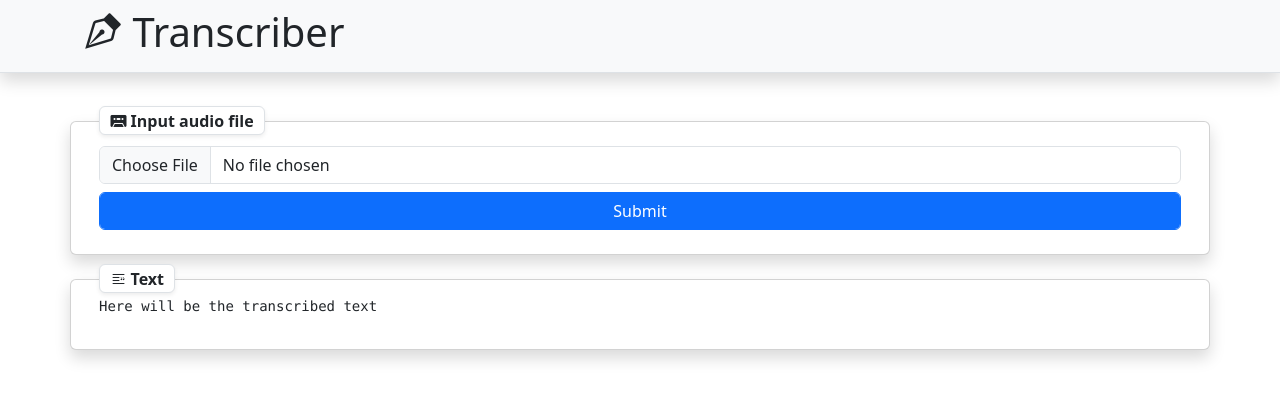
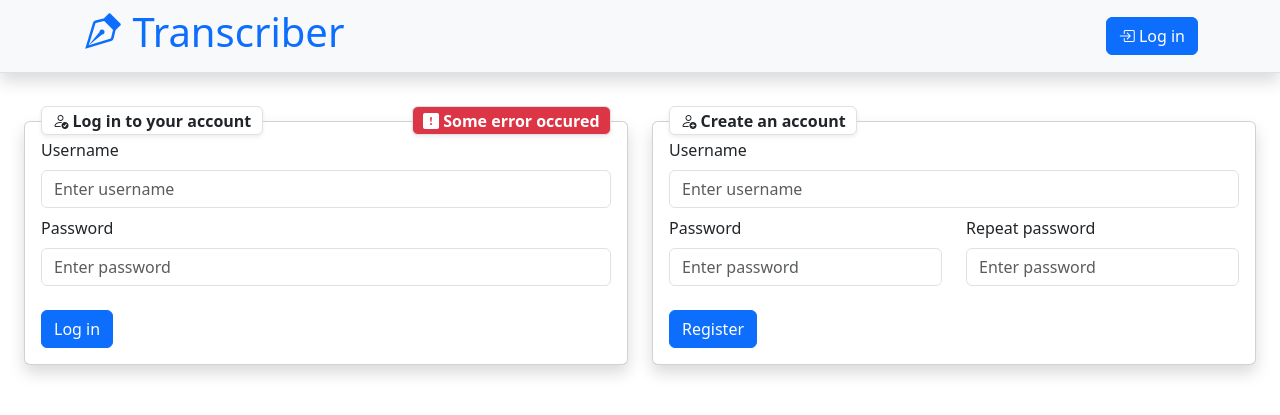
Before and after one commit to tigorthemusichead/media, a Flask app: page / in a window 1280 px wide. Shown: the top 415 px of the page. Run offline with Flask 3, Linux system fonts and the light colour scheme.

Commit message:
add user authentication

```diff
--- a/app.py
+++ b/app.py
@@ -1,15 +1,48 @@
-import datetime
+import sqlite3
 import os
 import wave
 import json
 import time
 from vosk import Model, KaldiRecognizer, SetLogLevel
-from flask import Flask, request, abort, render_template
+from flask import Flask, request, abort, render_template, g, redirect, session
 from pydub import AudioSegment
 from werkzeug.utils import secure_filename
+from flask_bcrypt import Bcrypt
+
+DATABASE = './db/database.db'
 
 app = Flask(__name__)
 
+app.secret_key = 'BAD_SECRET_KEY'
+
+bcrypt = Bcrypt(app)
+
+def get_db():
+  db = getattr(g, '_database', None)
+  if db is None:
+    db = g._database = sqlite3.connect(DATABASE)
+  return db
+
+
+@app.teardown_appcontext
+def close_connection(exception):
+  db = getattr(g, '_database', None)
+  if db is not None:
+    db.close()
+
+def query_db(query, args=(), one=False):
+  cur = get_db().execute(query, args)
+  rv = cur.fetchall()
+  cur.close()
+  print(rv)
+  return (rv[0] if rv else None) if one else rv
+
+def init_db():
+  with app.app_context():
+    db = get_db()
+    with app.open_resource('./db/schema.sql', mode='r') as f:
+      db.cursor().executescript(f.read())
+    db.commit()
 
 def process_file(file_name):
   given_audio = AudioSegment.from_file(file_name, format=file_name[-3:])
@@ -36,15 +69,95 @@ def process_file(file_name):
   file.close()
   os.remove(f"{file_name[:-4]}.wav")
   os.remove(file_name)
-
   file = open(f"{file_name[:-4]}.txt", "r")
   text = file.read()
   file.close()
+  try:
+    with sqlite3.connect("./db/database.db") as con:
+      cur = con.cursor()
+      cur.execute('INSERT INTO "results" ("filename", "username") VALUES(?, ?)', (f"{file_name[:-4]}.txt", session['name']))
+      rv = cur.fetchall()
+      con.commit()
+      print(rv)
+  except Exception as error:
+    print(error)
   return text
+
+@app.route('/logout', methods=['GET'])
+def logout():
+  session.pop('name', None)
+  return redirect('/login', code=302)
+
+@app.route('/login', methods=['GET', 'POST'])
+def login():
+  if request.method == 'POST':
+    username = request.form['name']
+    password = request.form['password']
+    if username == "" or password == "":
+      return render_template('login.html', error={'login': 'Please fill all fields'})
+    try:
+      with sqlite3.connect("./db/database.db") as con:
+        cur = con.cursor()
+        cur.execute('SELECT * FROM "users" WHERE name=?', (username,))
+        rv = cur.fetchall()
+        con.commit()
+        print(rv)
+        password_hash = rv[0][2]
+        if rv[0] != None and bcrypt.check_password_hash(password_hash, password):
+          session['name'] = username
+          return redirect('/')
+        else:
+          return render_template('login.html', error={'login': 'Incorrect username or password'})
+    except Exception as error:
+      print(error)
+      con.rollback()
+      return render_template('login.html', error={'login': 'Some error occured'})
+  if request.method == 'GET':
+    return render_template('login.html', error={})
+  else:
+    abort(400)
+@app.route('/register', methods=['POST'])
+def register():
+  username = request.form['name']
+  password = request.form['password']
+  password_repeat = request.form['password-repeat']
+  if username == "" or password == "" or password_repeat == "":
+    return render_template('login.html', error={'register': 'Please fill all fields'})
+  if password != password_repeat:
+    return render_template('login.html', error={'register': 'Passwords must match'})
+  try:
+    hash = bcrypt.generate_password_hash(password).decode("utf-8")
+    with sqlite3.connect("./db/database.db") as con:
+      cur = con.cursor()
+      cur.execute('INSERT INTO "users" ("name", "password_hash") VALUES(?, ?)', (username, hash))
+      con.commit()
+      session['name'] = username
+  except Exception as error:
+    print(error)
+    con.rollback()
+    return render_template('login.html', error={'register': 'Some error occured'})
+  return redirect('/', code=302)
+
 @app.route('/', methods=['GET', 'POST'])
 def home():
+  history = []
+  try:
+    with sqlite3.connect("./db/database.db") as con:
+      cur = con.cursor()
+      cur.execute('SELECT * FROM "users" LEFT JOIN "results" ON users.name = results.username WHERE name=?', (session['name'],))
+      rv = cur.fetchall()
+      con.commit()
+      print(rv)
+      for row in rv:
+        if row[6] != None:
+          with open(row[6]) as f:
+            history.append(f.read())
+  except Exception as error:
+    print(error)
+    con.rollback()
+    return render_template('login.html', error={'login': 'Some error occured'})
   if request.method == 'GET':
-    return render_template('base.html')
+    return render_template('index.html', history=history)
   if request.method == 'POST':
     file = request.files['file']
     file_name = f"./uploaded/{time.time()}_{secure_filename(file.filename)}"
@@ -52,10 +165,11 @@ def home():
       os.makedirs('./uploaded')
     file.save(file_name)
     text = process_file(file_name)
-    return render_template('base.html', text=text)
+    return render_template('index.html', text=text, history=history)
   else:
     abort(400)
 
 
 if __name__ == "__main__":
+  init_db()
   app.run(debug=False)
--- /dev/null
+++ b/db/schema.sql
@@ -0,0 +1,17 @@
+DROP TABLE IF EXISTS users;
+
+CREATE TABLE users (
+    "created" TIMESTAMP NOT NULL DEFAULT CURRENT_TIMESTAMP,
+    "name" TEXT PRIMARY KEY NOT NULL,
+    "password_hash" TEXT,
+    "jwt" TEXT
+);
+
+DROP TABLE IF EXISTS results;
+CREATE TABLE results (
+    "id" INTEGER PRIMARY KEY AUTOINCREMENT,
+    "created" TIMESTAMP NOT NULL DEFAULT CURRENT_TIMESTAMP,
+    "filename" TEXT NOT NULL,
+    "username" TEXT NOT NULL,
+    FOREIGN KEY ("username") REFERENCES users ("name")
+);
--- a/requirements.txt
+++ b/requirements.txt
@@ -1,9 +1,11 @@
+bcrypt==4.1.2
 blinker==1.7.0
 certifi==2024.2.2
 cffi==1.16.0
 charset-normalizer==3.3.2
 click==8.1.7
 Flask==3.0.2
+Flask-Bcrypt==1.0.1
 idna==3.6
 itsdangerous==2.1.2
 Jinja2==3.1.3
--- a/templates/base.html
+++ b/templates/base.html
@@ -22,67 +22,37 @@
       const spinner = document.querySelector('#spinner')
       spinner.hidden = false
     }
+    function onInput (e) {
+      e.preventDefault()
+      console.log(e.target.files)
+    }
   </script>
   <header class="navbar navbar-expand-lg navbar-light bg-light border-bottom shadow p-2 mb-4">
     <div class="container">
-      <h1 class="text-center">
-        <i class="bi bi-vector-pen"></i> Transcriber
-      </h1>
+      <a href="/" class="text-decoration-none">
+        <h1 class="text-center">
+          <i class="bi bi-vector-pen"></i> Transcriber
+        </h1>
+      </a>
+      {% if session['name'] == null %}
+      <a href="/login">
+        <button class="btn btn-primary">
+          <i class="bi bi-box-arrow-in-right"></i> Log in
+        </button>
+      </a>
+      {% else %}
+      <div class="d-flex align-items-center gap-4">
+        <a href="/logout">
+          <button class="btn btn-primary">
+            <i class="bi bi-box-arrow-in-right"></i> Log out
+          </button>
+        </a>
+      </div>
+      {% endif %}
     </div>
   </header>
   <main class="p-4">
-    <section class="container">
-      <form action="/" method="POST" enctype="multipart/form-data" onsubmit="startLoading()">
-        <div class="row">
-          <div class="col-md-2"></div>
-          <div class="card col-md-8 col-sm-12 shadow w-100 position-relative">
-            <div class="card-body py-4">
-              <div class="mb-2">
-                <div class="badge border text-dark position-absolute fs-6 badge-light bg-white shadow-sm" style="top:-1rem">
-                  <i class="bi bi-cassette-fill"></i> Input audio file
-                </div>
-                <input
-                  type="file"
-                  name="file"
-                  class="form-control"
-                  required
-                  accept="audio/*"
-                >
-              </div>
-              <div class="d-flex align-items-center gap-2">
-                <div class="spinner-border spinner-border-sm text-primary" role="status" id="spinner" hidden>
-                </div>
-                <button type="submit" class="btn btn-primary form-control max-w-20" id="btn">
-                  Submit
-                </button>
-              </div>
-              </div>
-          </div>
-          <div class="col-md-2"></div>
-        </div>
-      </form>
-    </section>
-    <div class="m-4"></div>
-    <section class="container">
-      <div class="row">
-          <div class="col-md-2"></div>
-          <div class="card col-md-8 col-sm-12 shadow w-100">
-            <div class="card-body">
-                  <div class="badge border text-dark position-absolute fs-6 badge-light bg-white shadow-sm" style="top:-1rem">
-                    <i class="bi bi-blockquote-right"></i> Text
-                  </div>
-                <pre id="text-container" class="text-wrap">
-                  {% if text == Null %}
-                    Here will be the transcribed text
-                  {% else %}
-                    {{ text }}
-                  {% endif %}
-                </pre>
-            </div>
-          </div>
-         <div class="col-md-2"></div>
-      </div>
-    </section>
+    {% block content %} {% endblock %}
   </main>
   <script src="https://cdn.jsdelivr.net/npm/bootstrap@5.3.3/dist/js/bootstrap.bundle.min.js" integrity="sha384-YvpcrYf0tY3lHB60NNkmXc5s9fDVZLESaAA55NDzOxhy9GkcIdslK1eN7N6jIeHz" crossorigin="anonymous"></script>
 </body>
--- /dev/null
+++ b/templates/login.html
@@ -0,0 +1,66 @@
+{% extends 'base.html' %}
+
+{% block content %}
+<section class="row">
+  <div class="col-md-6 col-12 mb-4">
+    <div class="card shadow position-relative">
+      <div class="card-body pt-6">
+        <div class="badge border text-dark position-absolute fs-6 badge-light bg-white shadow-sm" style="top:-1rem">
+          <i class="bi bi-person-check"></i> Log in to your account
+        </div>
+        {% if error.login != Null%}
+        <div class="badge badge-danger bg-danger border text-white position-absolute fs-6 shadow-sm" style="top:-1rem;right:1rem">
+          <i class="bi bi-exclamation-square-fill"></i> {{error.login}}
+        </div>
+        {% endif %}
+        <form action="/login" method="POST">
+          <div class="mb-2">
+            <label class="form-label">Username</label>
+            <input type="text" name="name" class="form-control" placeholder="Enter username" required>
+          </div>
+          <div class="mb-4">
+            <label class="form-label">Password</label>
+            <input type="password" name="password" class="form-control" placeholder="Enter password" required>
+          </div>
+          <button class="btn btn-primary">
+            Log in
+          </button>
+        </form>
+      </div>
+    </div>
+  </div>
+  <div class="col-md-6 col-12 mb-4">
+    <div class="card shadow position-relative">
+      <div class="card-body pt-6">
+        <div class="badge border text-dark position-absolute fs-6 badge-light bg-white shadow-sm" style="top:-1rem">
+          <i class="bi bi-person-add"></i> Create an account
+        </div>
+        {% if error.register != Null%}
+        <div class="badge badge-danger bg-danger border text-white position-absolute fs-6 shadow-sm" style="top:-1rem;right:1rem">
+          <i class="bi bi-exclamation-square-fill"></i> {{error.register}}
+        </div>
+        {% endif %}
+        <form action="/register" method="POST">
+          <div class="mb-2">
+            <label class="form-label">Username</label>
+            <input type="text" name="name" class="form-control" placeholder="Enter username" required>
+          </div>
+          <div class="row mb-4 gap-md-0 gap-2">
+            <div class="col-md-6 col-12">
+              <label class="form-label">Password</label>
+              <input type="password" name="password" class="form-control" placeholder="Enter password" required>
+            </div>
+            <div class="col-md-6 col-12">
+              <label class="form-label">Repeat password</label>
+              <input type="password" name="password-repeat" class="form-control" placeholder="Enter password" required>
+            </div>
+          </div>
+          <button class="btn btn-primary">
+            Register
+          </button>
+        </form>
+      </div>
+    </div>
+  </div>
+</section>
+{% endblock %}
```
Also changed, not shown: templates/index.html (added, +98 -0 lines), database.db (added), db/database.db (added), 1 other file.
